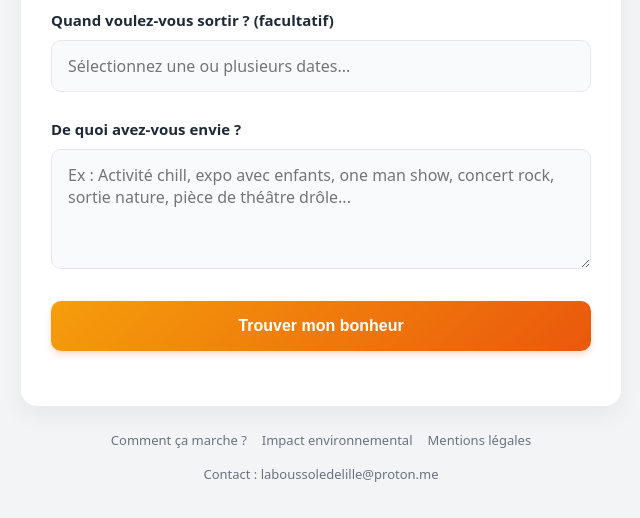
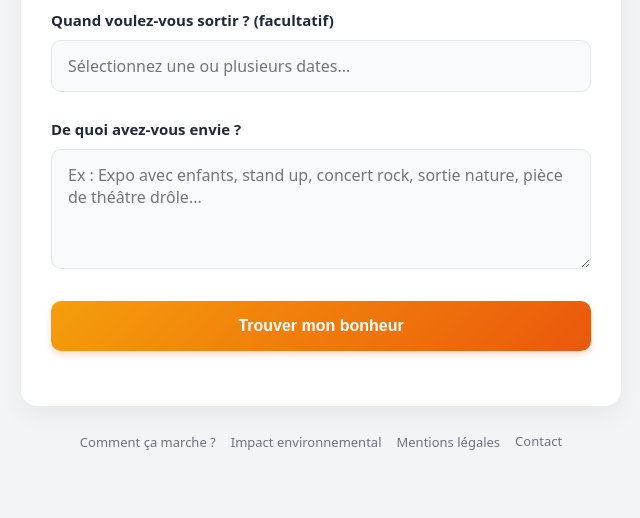
Before and after one commit to sylvaingazalet-max/activityscrap, a website: page public/index.html in a window 1280 px wide. Shown: the part 122-640 px from the top of the page, without its empty margins (319-959 px from the left). Drawn offline with nearby package versions, Linux system fonts and the light colour scheme.

Commit message:
improve message

```diff
--- a/public/index.html
+++ b/public/index.html
@@ -226,7 +226,6 @@
             justify-content: center;
             flex-wrap: wrap;
             gap: 15px;
-            margin-bottom: 15px;
         }
 
         .site-footer button, .site-footer a {
@@ -305,7 +304,7 @@
 
         <div class="section">
             <label for="prompt">De quoi avez-vous envie ?</label>
-            <textarea id="prompt" placeholder="Ex : Activité chill, expo avec enfants, one man show, concert rock, sortie nature, pièce de théâtre drôle..."></textarea>
+            <textarea id="prompt" placeholder="Ex : Expo avec enfants, stand up, concert rock, sortie nature, pièce de théâtre drôle..."></textarea>
         </div>
 
         <button id="searchBtn" class="primary-btn">Trouver mon bonheur</button>
@@ -313,17 +312,17 @@
         <div id="results"></div>
     </div>
 
+    <!-- Footer discret -->
     <footer class="site-footer">
         <div class="footer-links">
             <button id="openHowBtn">Comment ça marche ?</button>
             <button id="openEcoBtn">Impact environnemental</button>
             <button id="openLegalBtn">Mentions légales</button>
-        </div>
-        <div>
-            Contact : <a href="mailto:laboussoledelille@proton.me">laboussoledelille@proton.me</a>
+            <a href="mailto:laboussoledelille@proton.me">Contact</a>
         </div>
     </footer>
 
+    <!-- Modale : Comment ça marche ? -->
     <div id="howModal" class="modal-overlay">
         <div class="modal-content">
             <button id="closeHowBtn" class="close-modal">✕</button>
@@ -339,6 +338,7 @@
         </div>
     </div>
 
+    <!-- Modale : Impact environnemental -->
     <div id="ecoModal" class="modal-overlay">
         <div class="modal-content">
             <button id="closeEcoBtn" class="close-modal">✕</button>
@@ -363,6 +363,7 @@
         </div>
     </div>
 
+    <!-- Modale : Mentions Légales -->
     <div id="legalModal" class="modal-overlay">
         <div class="modal-content">
             <button id="closeLegalBtn" class="close-modal">✕</button>
```
